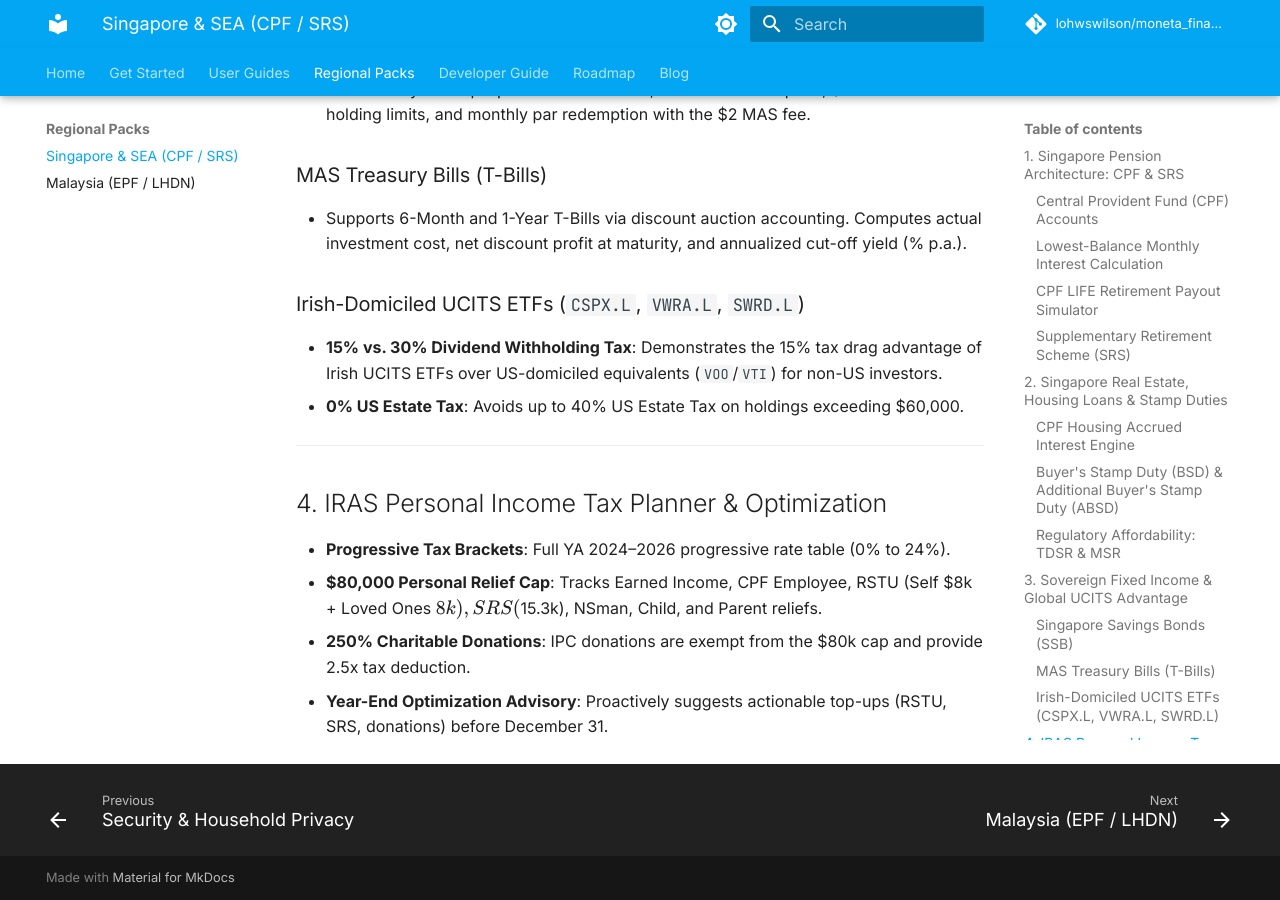
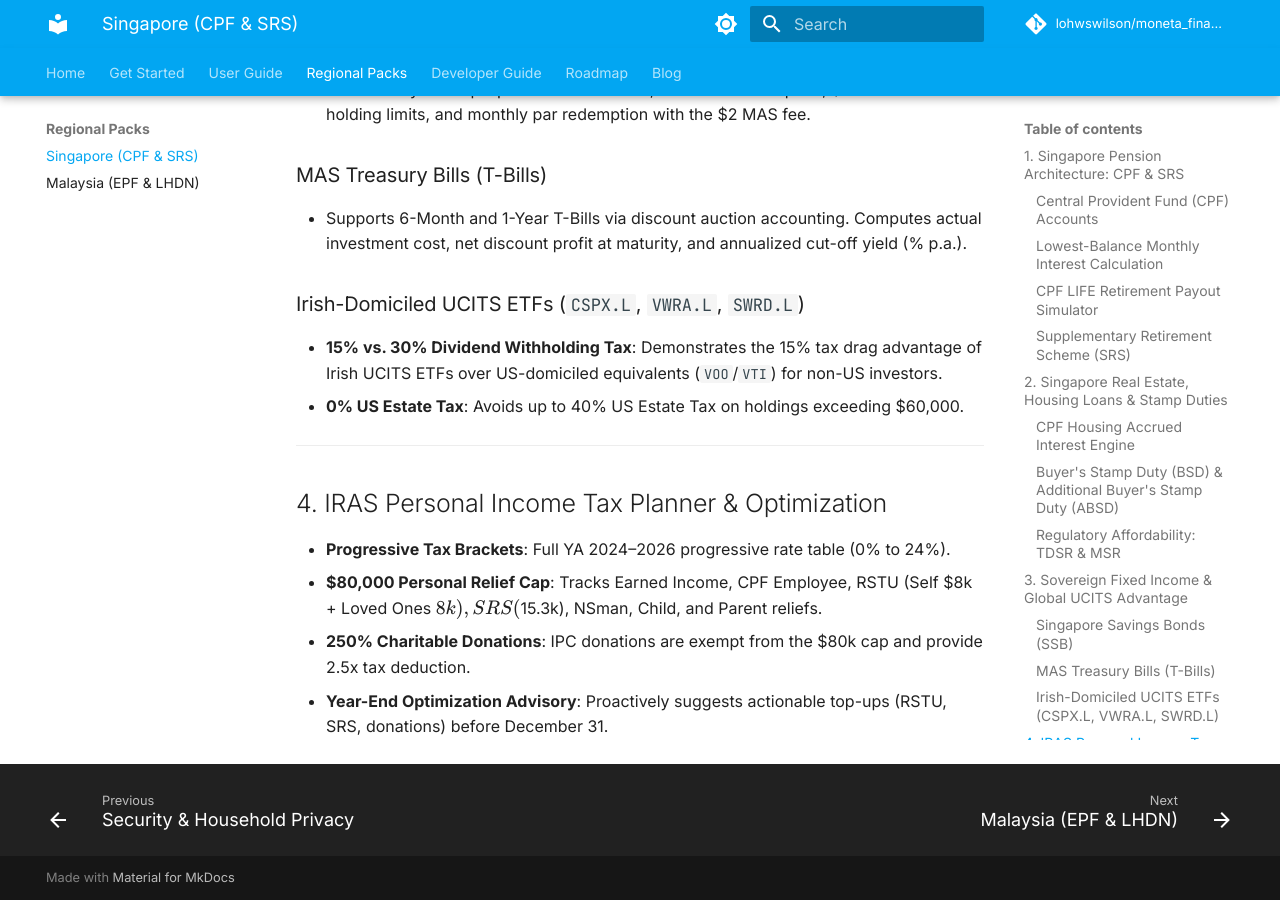
Before and after one commit to lohwswilson/moneta_finance, an MkDocs documentation site: the page built from docs/09_SINGAPORE_AND_SEA_WEALTH.md, in a window 1280 px wide and 900 px high, scrolled down 2217 px. Built offline with MkDocs 1.6.1 and Material for MkDocs 9.7.7, drawn with Linux system fonts in a browser that asks for light colours; comment, search, counter and statistics services are not loaded.

Commit message:
docs: refine navigation structure with User Guide and Regional Packs tabs

```diff
--- a/mkdocs.yml
+++ b/mkdocs.yml
@@ -83,7 +83,7 @@
 nav:
   - Home: index.md
   - Get Started: 01_GETTING_STARTED.md
-  - User Guides:
+  - User Guide:
       - Banking & Checkbook Registers: 02_BANKING_AND_RECONCILIATION.md
       - Stock Portfolio & Investments: 03_STOCKS_AND_INVESTMENTS.md
       - Budgets & Scheduled Bills: 04_BUDGETS_BILLS_AND_SUBSCRIPTIONS.md
@@ -91,8 +91,8 @@
       - FIRE & Wealth Simulator: 06_FIRE_AND_SIMULATION.md
       - Security & Household Privacy: 07_SECURITY_AND_MULTI_USER.md
   - Regional Packs:
-      - Singapore & SEA (CPF / SRS): 09_SINGAPORE_AND_SEA_WEALTH.md
-      - Malaysia (EPF / LHDN): 10_MALAYSIA_WEALTH_AND_TAX.md
+      - Singapore (CPF & SRS): 09_SINGAPORE_AND_SEA_WEALTH.md
+      - Malaysia (EPF & LHDN): 10_MALAYSIA_WEALTH_AND_TAX.md
   - Developer Guide:
       - Architecture & MCP Server: 08_DEVELOPER_AND_API.md
       - Odoo Port Architecture: odoo-port.md
--- a/zensical.toml
+++ b/zensical.toml
@@ -9,7 +9,7 @@
 nav = [
     { "Home" = "index.md" },
     { "Get Started" = "01_GETTING_STARTED.md" },
-    { "User Guides" = [
+    { "User Guide" = [
         { "Banking & Checkbook Registers" = "02_BANKING_AND_RECONCILIATION.md" },
         { "Stock Portfolio & Investments" = "03_STOCKS_AND_INVESTMENTS.md" },
         { "Budgets & Scheduled Bills" = "04_BUDGETS_BILLS_AND_SUBSCRIPTIONS.md" },
@@ -18,8 +18,8 @@
         { "Security & Household Privacy" = "07_SECURITY_AND_MULTI_USER.md" }
     ] },
     { "Regional Packs" = [
-        { "Singapore & SEA (CPF / SRS)" = "09_SINGAPORE_AND_SEA_WEALTH.md" },
-        { "Malaysia (EPF / LHDN)" = "10_MALAYSIA_WEALTH_AND_TAX.md" }
+        { "Singapore (CPF & SRS)" = "09_SINGAPORE_AND_SEA_WEALTH.md" },
+        { "Malaysia (EPF & LHDN)" = "10_MALAYSIA_WEALTH_AND_TAX.md" }
     ] },
     { "Developer Guide" = [
         { "Architecture & MCP Server" = "08_DEVELOPER_AND_API.md" },
```
